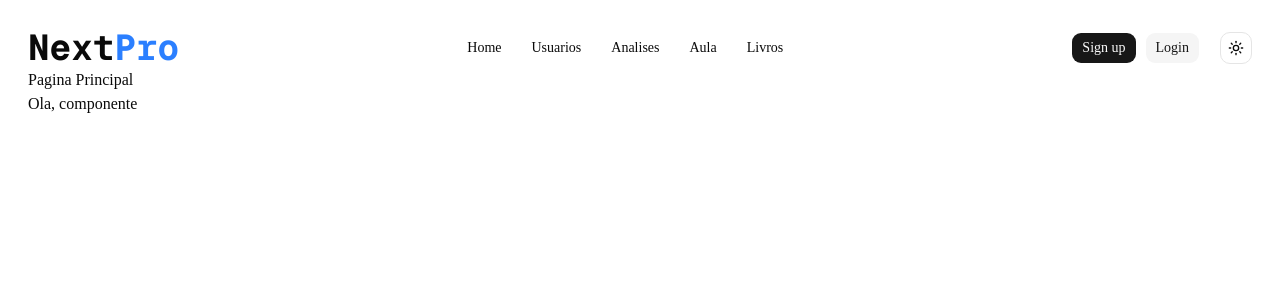
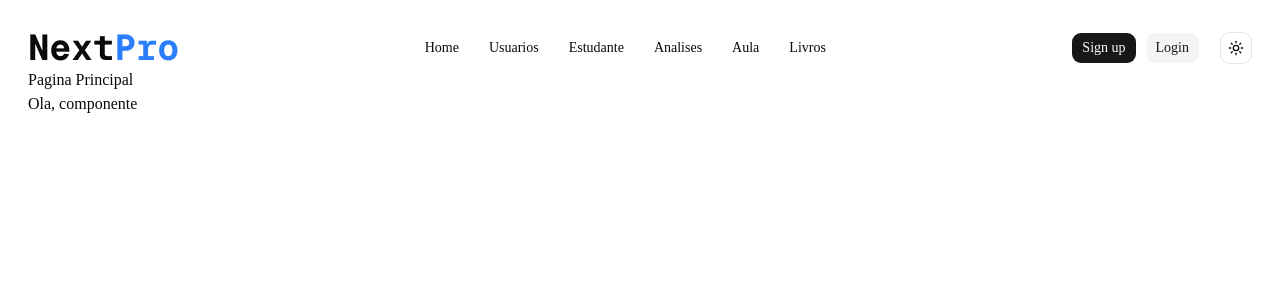
Before and after one commit to EdsonJGaspar/next-pro, a Next.js app: page / in a window 1280 px wide. Shown: the top 300 px of the page. Built offline with nearby package versions, Linux system fonts and the light colour scheme.

Commit message:
feat: Componente de validação.

```diff
--- /dev/null
+++ b/app/(dashboard)/dashboard/estudante/fiel-info.tsx
@@ -0,0 +1,12 @@
+import { AnyFieldApi } from "@tanstack/react-form-nextjs";
+
+export function FieldInfo({ field }: { field: AnyFieldApi }) {
+  return (
+    <>
+      {field.state.meta.isTouched && !field.state.meta.isValid ? (
+        <em>{field.state.meta.errors.join(",")}</em>
+      ) : null}
+      {field.state.meta.isValidating ? "Validando..." : null}
+    </>
+  );
+}
--- /dev/null
+++ b/app/(dashboard)/dashboard/estudante/page.tsx
@@ -0,0 +1,7 @@
+export default function EstudantePage() {
+  return (
+    <div>
+      <h1>Cadastro de Estudante</h1>
+    </div>
+  );
+}
--- a/components/web/navbar.tsx
+++ b/components/web/navbar.tsx
@@ -18,6 +18,12 @@ export function NavBar() {
             className={buttonVariants({ variant: "ghost" })}
           >
             Usuarios
+          </Link>
+          <Link
+            href="/dashboard/estudante"
+            className={buttonVariants({ variant: "ghost" })}
+          >
+            Estudante
           </Link>
           <Link
             href="/dashboard/analytics"
```
